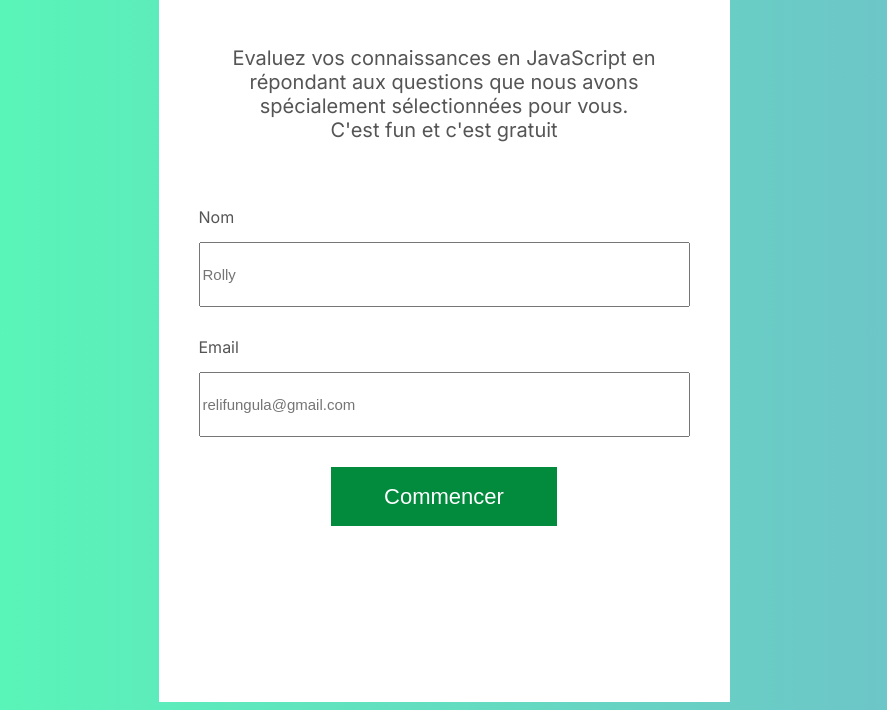
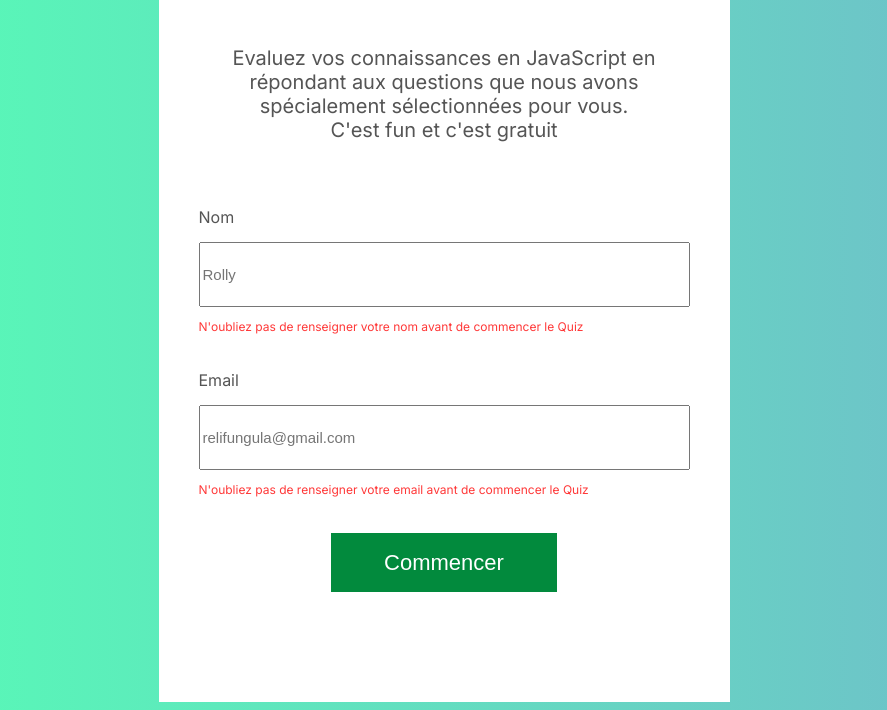
Before and after one commit to RollyLif/Site-de-Quizz, a plain HTML site: page home.html in a window 1280 px wide. Both pictures are taken after a click on the button "Commencer". Shown: the part 178-888 px from the top of the page, without its empty margins (196-1083 px from the left). Drawn offline with Linux system fonts and the light colour scheme.

Commit message:
features : verification of name and email

```diff
--- a/home.html
+++ b/home.html
@@ -19,13 +19,13 @@
         <section>
             <label for="nom">Nom</label>
             <input id="nom" type="text" placeholder="Rolly">
-            <p class="erreur">N'oubliez pas de renseigner votre nom avant de commencer le Quiz</p>
+            <p class="erreur nom_erreur">N'oubliez pas de renseigner votre nom avant de commencer le Quiz</p>
         </section>
 
         <section>
             <label for="email">Email</label>
             <input id="email"type="email" placeholder="relifungula@gmail.com">
-            <p class="erreur">N'oubliez pas de renseigner votre email avant de commencer le Quiz</p>
+            <p class="erreur email_erreur">N'oubliez pas de renseigner votre email avant de commencer le Quiz</p>
         </section>
 
 
--- a/index.js
+++ b/index.js
@@ -2,5 +2,17 @@ let bouton=document.querySelector('#Commencer');
 bouton.onclick = function(){
     let nom = document.getElementById('nom').value;
     let email = document.getElementById('email').value;
-    alert(nom+" et "+email);
+    let exp= new RegExp("^\\w{2,}$");
+    let exp1=new RegExp("^[a-zA-Z]([a-zA-Z0-9._-]{2,})@([a-z0-9._-]{3,})\.([a-z]{2,})$");
+    if(exp.test(nom)){
+        document.querySelector('.nom_erreur').style.display = 'none';
+    }else{
+        document.querySelector('.nom_erreur').style.display = 'block';
+    }
+    if(exp1.test(email)){
+        document.querySelector('.email_erreur').style.display = 'none';
+    }else{
+        document.querySelector('.email_erreur').style.display = 'block';
+    }
+
 };
```
